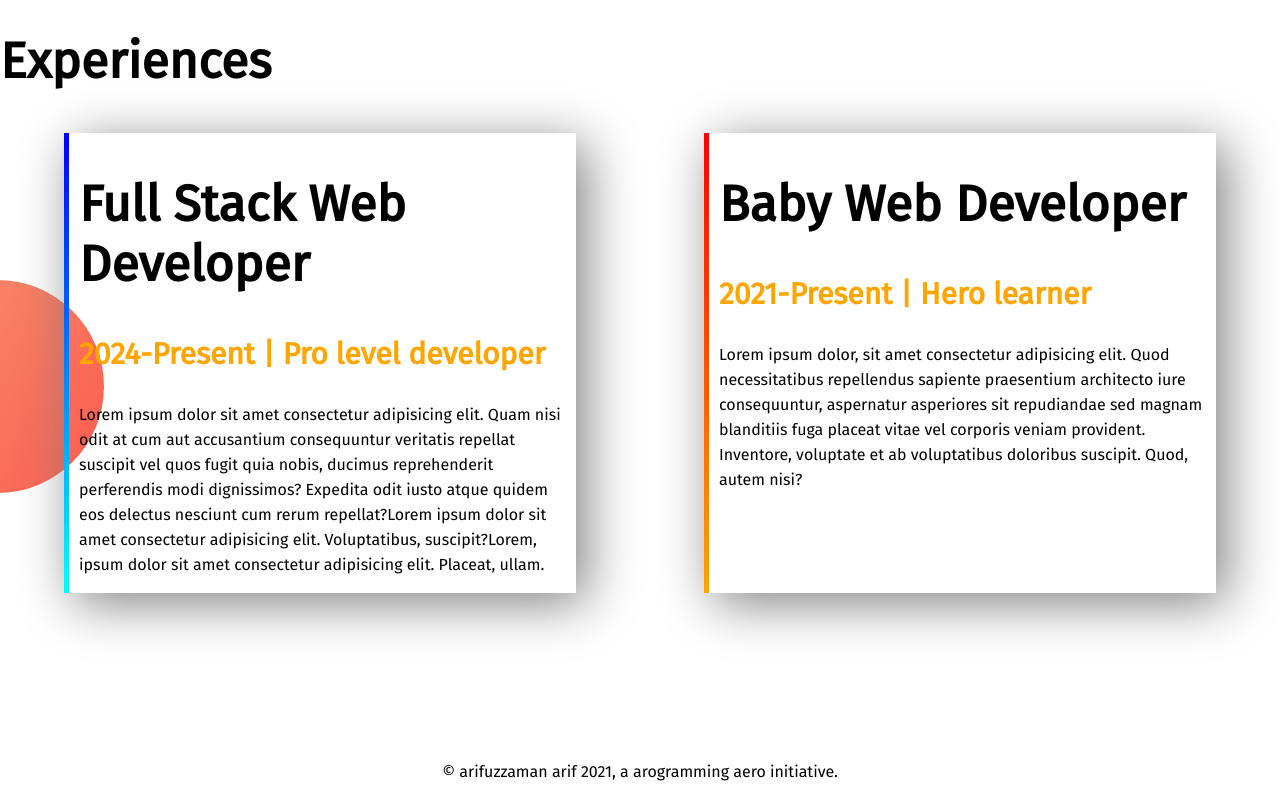
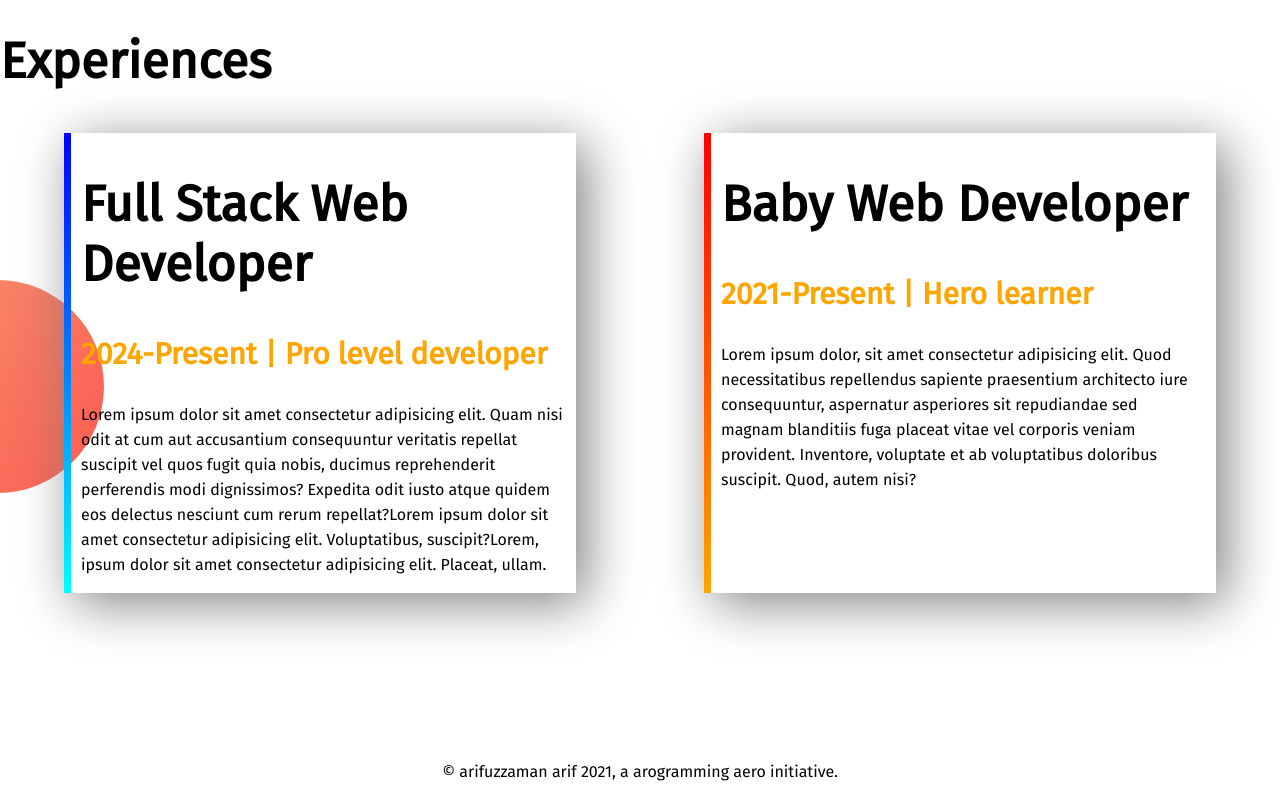
Before and after one commit to ac-arifuzzaman/dev.portfolio, a plain HTML site: page index.html in a window 1280 px wide. Shown: the part 1331-2131 px from the top of the page. Drawn offline with Linux system fonts and the light colour scheme.

Commit message:
broder size

```diff
--- a/style.css
+++ b/style.css
@@ -65,12 +65,12 @@ p{
 
 }
 #web-developer{
-    border-left: 5px solid;
+    border-left: 7px solid;
     border-image: linear-gradient(blue, cyan);
     border-image-slice: 1;
 }
 #baby-developer{
-    border-left: 5px solid;
+    border-left: 7px solid;
     border-image: linear-gradient(red, orange);
     border-image-slice: 1;
 }
```
